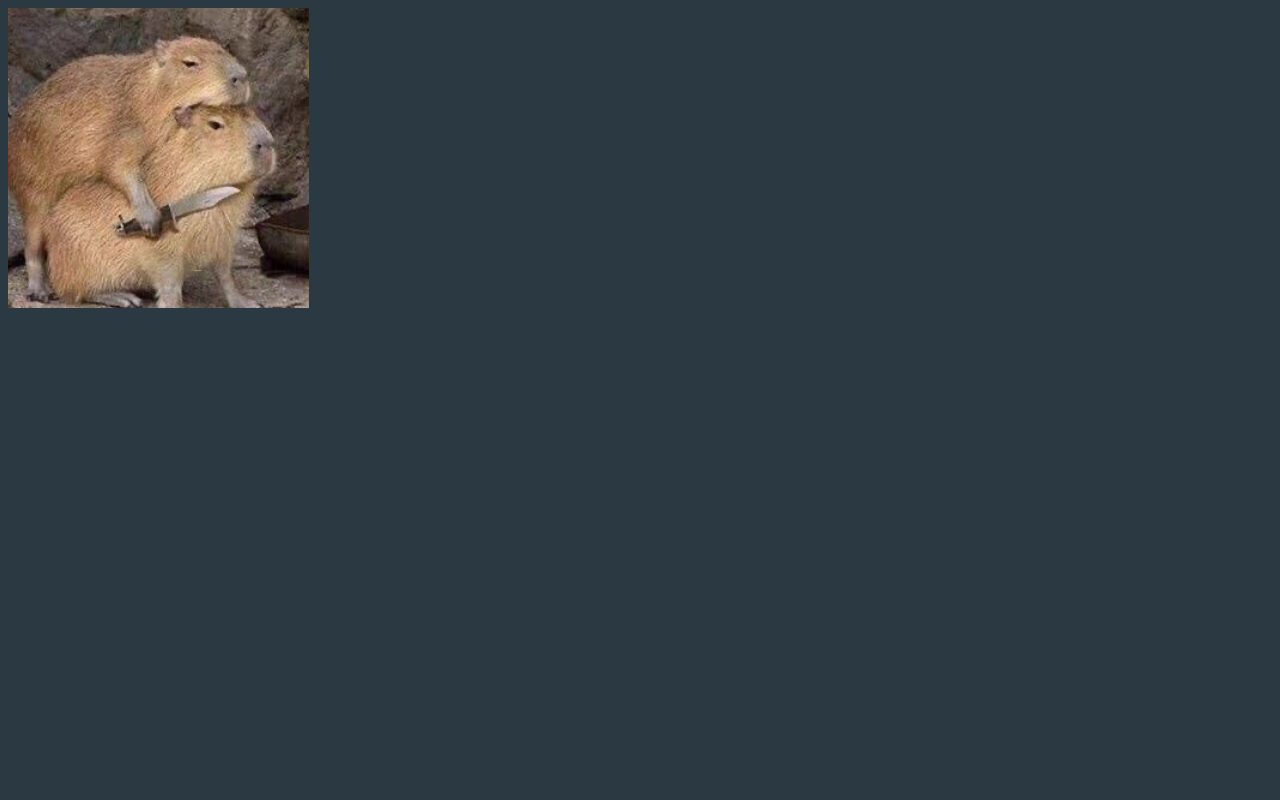
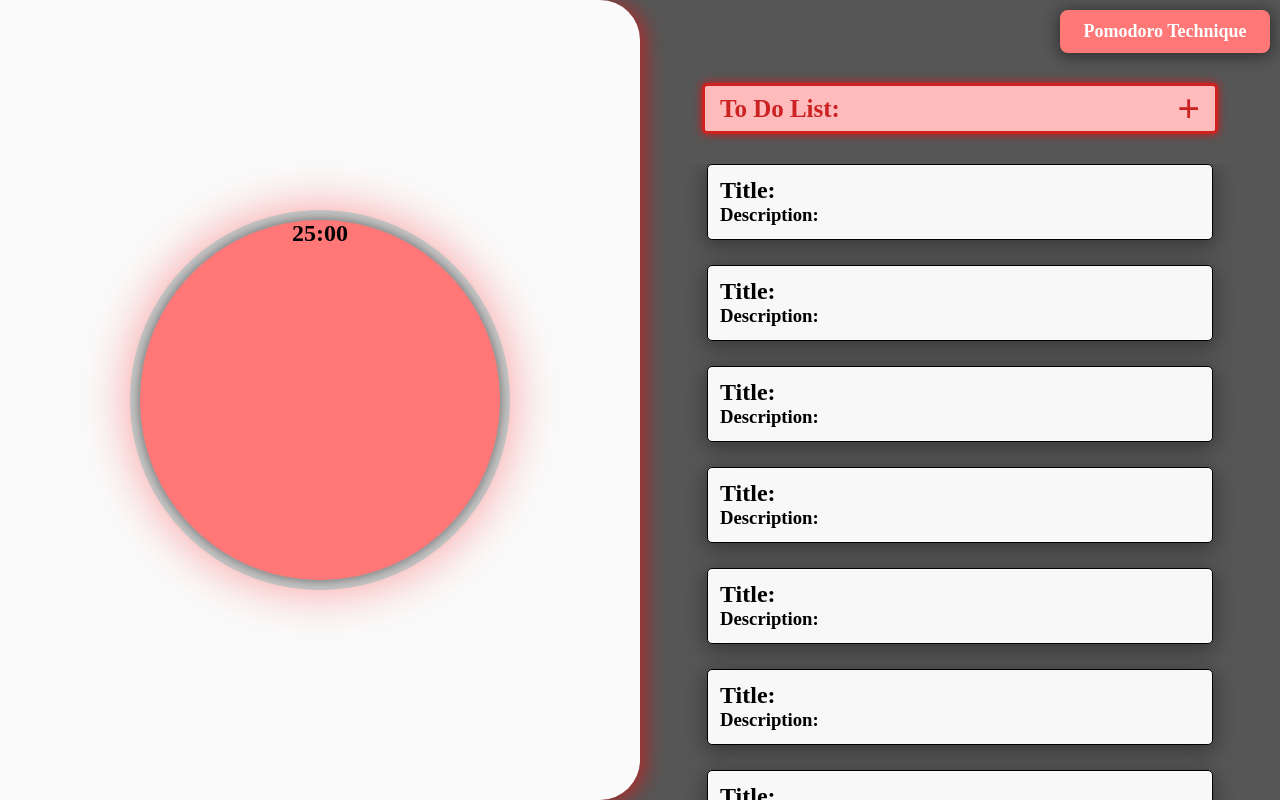
Before and after one commit to Caranfa11/Pomodoro, a website built with webpack: page src/index.html in a window 1280 px wide. Built offline with nearby package versions, Linux system fonts and the light colour scheme.

Commit message:
Add some design files in js and hinner into index.js

```diff
--- a/src/index.js
+++ b/src/index.js
@@ -1,5 +1,6 @@
 import style from "./style.css";
-import logo from "./assets/violento.png";
+import cards from "./templateToDoList.js"
+import button from "./rightSide.js"
 
 const arr =[1,2,3],
 codeESNext = () => console.log(...arr);
@@ -7,4 +8,26 @@ codeESNext = () => console.log(...arr);
 console.log("Hello World without Webpack");
 
 codeESNext();
-document.getElementById("app").innerHTML=`<img src="${logo}" alt="Chiguire">`;
+
+document.getElementById("app").innerHTML=`
+<div id="left-view">
+    <div class="circle">
+        <div class="timer">
+            <h2>25:00<\h2>
+        </div>
+    </div>
+</div>
+<div id="right-view">
+    ${button[0]}
+    <div class="toDo">
+        <div class="toDo__bar">
+            <h2>
+                To Do List:
+            </h2>
+            <button>
+                <h2>+</h2>
+            </button>
+        </div>
+        ${cards}
+    </div>
+</div>`;
--- /dev/null
+++ b/src/rightSide.js
@@ -0,0 +1,17 @@
+const templateRightSide =
+[`
+    <div class="top">
+        <button id="top__button">
+            Pomodoro Technique
+        </button>
+    </div>
+    `,`
+    <div class="top">
+        <button id="top__button">
+            To Do List
+        </button>
+    </div>
+    `,]
+
+
+export default templateRightSide;
--- a/src/style.css
+++ b/src/style.css
@@ -1,6 +1,164 @@
-html{
-    box-sizing: border-box;
-    font-family: sans-serif;
+*{
+    margin: 0;
+    padding: 0;
+    font-family: san-serif;
+
+}
+
+#app{
+    display: flex;
     font-size: 16px;
-    background-color: #2b3a42;
+    background: #565656;
+    width: 100vw;
+    height: 100vh;
 }
+
+#left-view{
+    flex-grow: 0;
+    background: #fafafa;
+    height: 100vh;
+    flex-basis: 50vw;
+    box-shadow: rgba(255, 0, 0, 0.55) 5px 2px 20px;
+    border-top-right-radius: 40px;
+    border-bottom-right-radius: 40px;
+    order: 0;
+    z-index: 50;
+    display: flex;
+    justify-content: center;
+    align-items: center;
+}
+
+.circle{
+    margin: auto;
+    background: #C4C4C4;
+    box-shadow: 0px 0px 45px 5px rgba(255, 0, 0, 0.3);
+    border-radius: 100%;
+    /*width: 400px;
+    height: 400px;*/
+    height: 380px;
+    flex-basis: 380px;
+    display: flex;
+}
+
+.timer{
+    margin:auto;
+    width: 360px;
+    height: 360px;
+    border-radius: 100%;
+    background: #FF7777;
+    box-shadow: 0px 0px 10px 2px rgba(0, 0, 0, 0.35);
+    text-align: center;
+}
+
+.timer h2{
+    margin: auto;
+}
+
+#right-view{
+    order: 100;
+    flex-basis:50vw;
+    height: 100vh;
+    flex-grow: 1;
+    background: #565656;
+    display: flex;
+    flex-direction: column;
+}
+
+.top{
+    display: flex;
+    justify-content: flex-end;
+    margin: 0px 10px;
+}
+
+#top__button{
+
+    margin: 10px 0 0;
+    border: none;
+    width: 210px;
+    height: 43px;
+    background: #FF7777;
+    box-shadow: 0px 2px 15px 2px rgba(0, 0, 0, 0.45);
+    border-radius: 8px;
+    font-size: 18px;
+    color: #ffffff;
+    font-weight: bold;
+    transition: box-shadow 0.20s ease-in-out;
+}
+
+#top__button:hover{
+    cursor: pointer;
+    box-shadow: 0px 1px 15px 5px rgba(255, 50, 50, 0.85);
+}
+
+#top__button:active{
+    background: #cc5555;
+}
+
+.toDo{
+    margin: 0;
+    overflow-y: hidden;
+}
+
+.toDo__bar{
+    max-width: 75%;
+    padding: 0px 15px;
+    height: 45px;
+    margin: 30px auto;
+    background: #FFBBBB;
+    border: 3.5px solid #CC2222;
+    box-shadow: 0px 0px 10px rgba(255, 0, 0, 0.75);
+    border-radius: 5px;
+    display: flex;
+    justify-content: center;
+    align-items: center;
+}
+
+.toDo__bar h2{
+    font-size: 25px;
+    color: #CC2222;
+    font-weight: bold;
+    flex-grow: 8;
+}
+
+.toDo__bar button{
+    flex-grow: 0;
+    background: none;
+    border: none;
+    color: #cc2222;
+}
+
+.toDo__bar button h2{
+    font-size: 40px;
+    font-weight: bold;
+}
+
+.toDo__bar button h2:hover{
+    cursor: pointer;
+}
+
+.toDo__bar button h2:active{
+    color: #ff6666;
+}
+
+.task{
+    height: 100%;
+}
+
+.over{
+    height: 100%;
+    overflow-y: scroll;
+}
+.over::-webkit-scrollbar {
+    display: none;
+}
+
+.task__card{
+    background: #f8f8f8;
+    border: 1px solid #000000;
+    box-shadow: 0px 5px 20px 2px  rgba(0, 0, 0, 0.35);
+    max-width: 75%;
+    height: 50px;
+    margin: 0px auto 25px;
+    padding: 12px;
+    border-radius: 5px;
+}
--- /dev/null
+++ b/src/templateToDoList.js
@@ -0,0 +1,87 @@
+const info = `
+<div class="task">
+    <div class="over">
+        <div class="task__card">
+            <h2>
+                Title:
+            </h2>
+            <h3>
+                Description:
+            </h3>
+        </div>
+        <div class="task__card">
+            <h2>
+                Title:
+            </h2>
+            <h3>
+                Description:
+            </h3>
+        </div>
+        <div class="task__card">
+            <h2>
+                Title:
+            </h2>
+            <h3>
+                Description:
+            </h3>
+        </div>
+        <div class="task__card">
+            <h2>
+                Title:
+            </h2>
+            <h3>
+                Description:
+            </h3>
+        </div>
+        <div class="task__card">
+            <h2>
+                Title:
+            </h2>
+            <h3>
+                Description:
+            </h3>
+        </div>
+        <div class="task__card">
+            <h2>
+                Title:
+            </h2>
+            <h3>
+                Description:
+            </h3>
+        </div>
+        <div class="task__card">
+            <h2>
+                Title:
+            </h2>
+            <h3>
+                Description:
+            </h3>
+        </div>
+        <div class="task__card">
+            <h2>
+                Title:
+            </h2>
+            <h3>
+                Description:
+            </h3>
+        </div>
+        <div class="task__card">
+            <h2>
+                Title:
+            </h2>
+            <h3>
+                Description:
+            </h3>
+        </div>
+        <div class="task__card">
+            <h2>
+                Title:
+            </h2>
+            <h3>
+                Description:
+            </h3>
+        </div>
+    </div>
+</div>`
+
+export default info;
```
